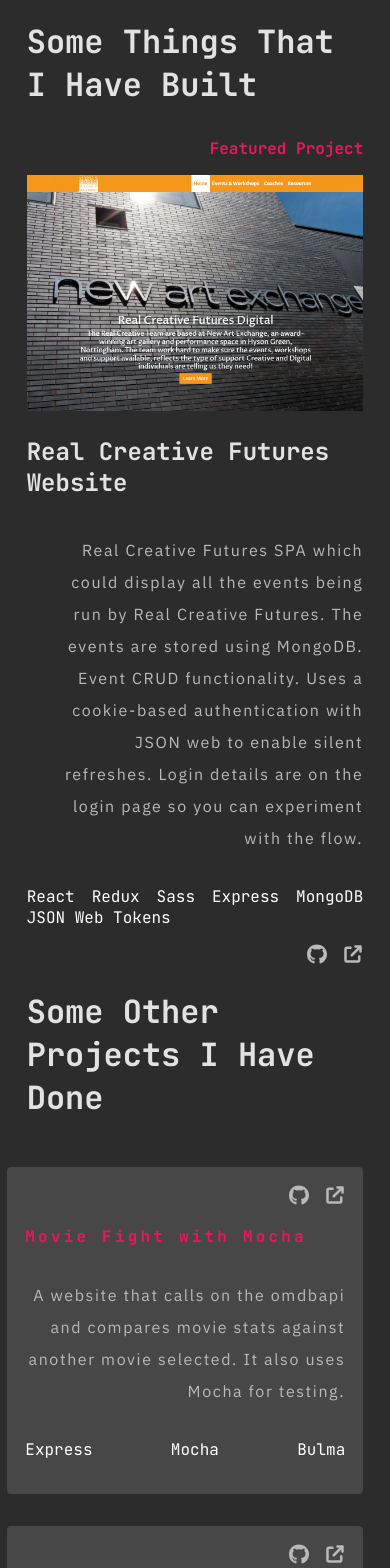
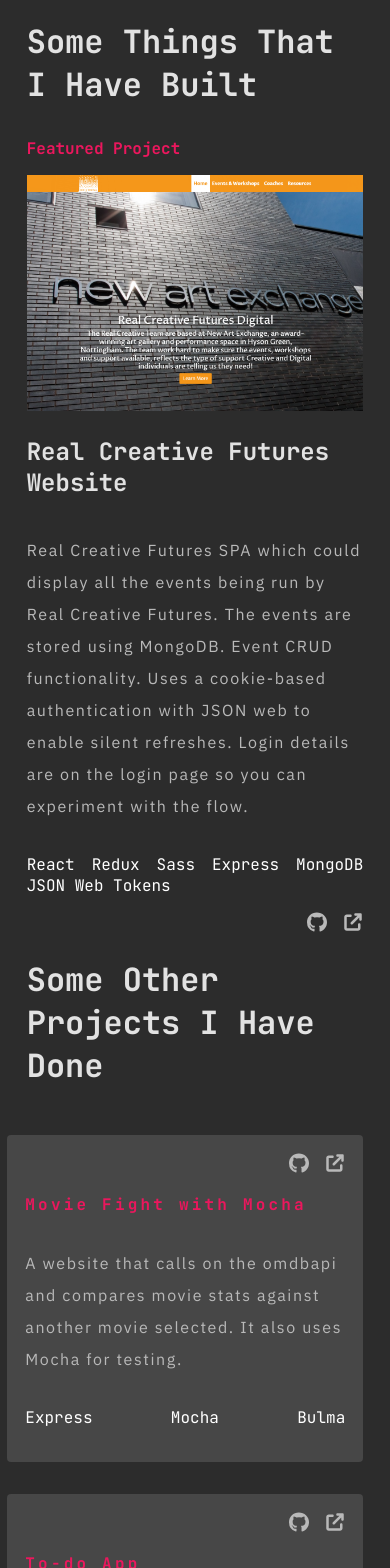
Before and after one commit to digel4/portfolio-website-2022, a React (Create React App) app: page / in a window 390 px wide. Shown: the part 2720-4288 px from the top of the page. Built offline with nearby package versions, Linux system fonts and the light colour scheme.

Commit message:
fixed responsive styling on p tag in portfolio component

```diff
--- a/src/css/main.css
+++ b/src/css/main.css
@@ -668,6 +668,7 @@
 }
 #portfolio .other-projects .other-projects-card .other-projects-card-description p {
   width: 100%;
+  text-align: left;
 }
 #portfolio .other-projects .other-projects-card .other-projects-card-list {
   width: 100%;
@@ -1027,20 +1028,26 @@
   #portfolio .portfolio-website-img {
     margin: 0;
   }
-  #portfolio P {
-    width: 90%;
-  }
   #portfolio h1 {
     order: 1;
   }
   #portfolio .featured-project {
+    align-items: flex-start;
     order: 2;
   }
   #portfolio .portfolio-website-img-container {
     order: 3;
   }
   #portfolio .project-info {
+    align-items: flex-start;
     order: 4;
+  }
+  #portfolio .project-info P {
+    text-align: left;
+    padding-left: 0;
+  }
+  #portfolio .project-info ul {
+    padding-left: 0;
   }
   #portfolio .other-projects-container {
     order: 5;
@@ -1144,11 +1151,6 @@
   grid-column: 2/span 1;
   grid-row: 3/span 1;
 }
-#portfolio .featured-project {
-  grid-column: 2/span 1;
-  grid-row: 2/span 1;
-  align-items: flex-end;
-}
 #portfolio div ul {
   display: flex;
   width: 100%;
@@ -1157,6 +1159,12 @@
 }
 #portfolio .other-projects-container {
   grid-column: 1/span 2;
+}
+
+.featured-project {
+  grid-column: 2/span 1;
+  grid-row: 2/span 1;
+  align-items: flex-end;
 }
 
 #contact {
--- a/src/sass/_components.scss
+++ b/src/sass/_components.scss
@@ -352,6 +352,7 @@
     .other-projects-card-description {
         p {
             width: 100%;
+            text-align: left;
         }
     }
     .other-projects-card-list {
@@ -829,20 +830,29 @@
             margin:0;
 
         }
-        P {
-            width: 90%;
-        }
+        // P {
+        //     width: 90%;
+        // }
         h1 {
             order: 1;
         }
         .featured-project {
+            align-items: flex-start;
             order: 2;
         }
         .portfolio-website-img-container {
             order: 3;
         }
         .project-info {
+            align-items: flex-start;
             order: 4;
+            P {
+                text-align: left;
+                padding-left: 0;
+            }
+            ul {
+                padding-left: 0;
+            }
         }
         .other-projects-container {
             order: 5;
--- a/src/sass/_layout.scss
+++ b/src/sass/_layout.scss
@@ -67,11 +67,7 @@
         grid-row: 3/ span 1;
     }
 
-    .featured-project {
-        grid-column: 2/ span 1;
-        grid-row: 2/ span 1;
-        align-items: flex-end;
-    }
+
 
 
     div ul {
@@ -87,6 +83,11 @@
 
 
     //height: 100vh;
+}
+.featured-project {
+    grid-column: 2/ span 1;
+    grid-row: 2/ span 1;
+    align-items: flex-end;
 }
 
 #contact {
```
Also changed, not shown: 1 other file (tests, documents, lock files or other folders).
